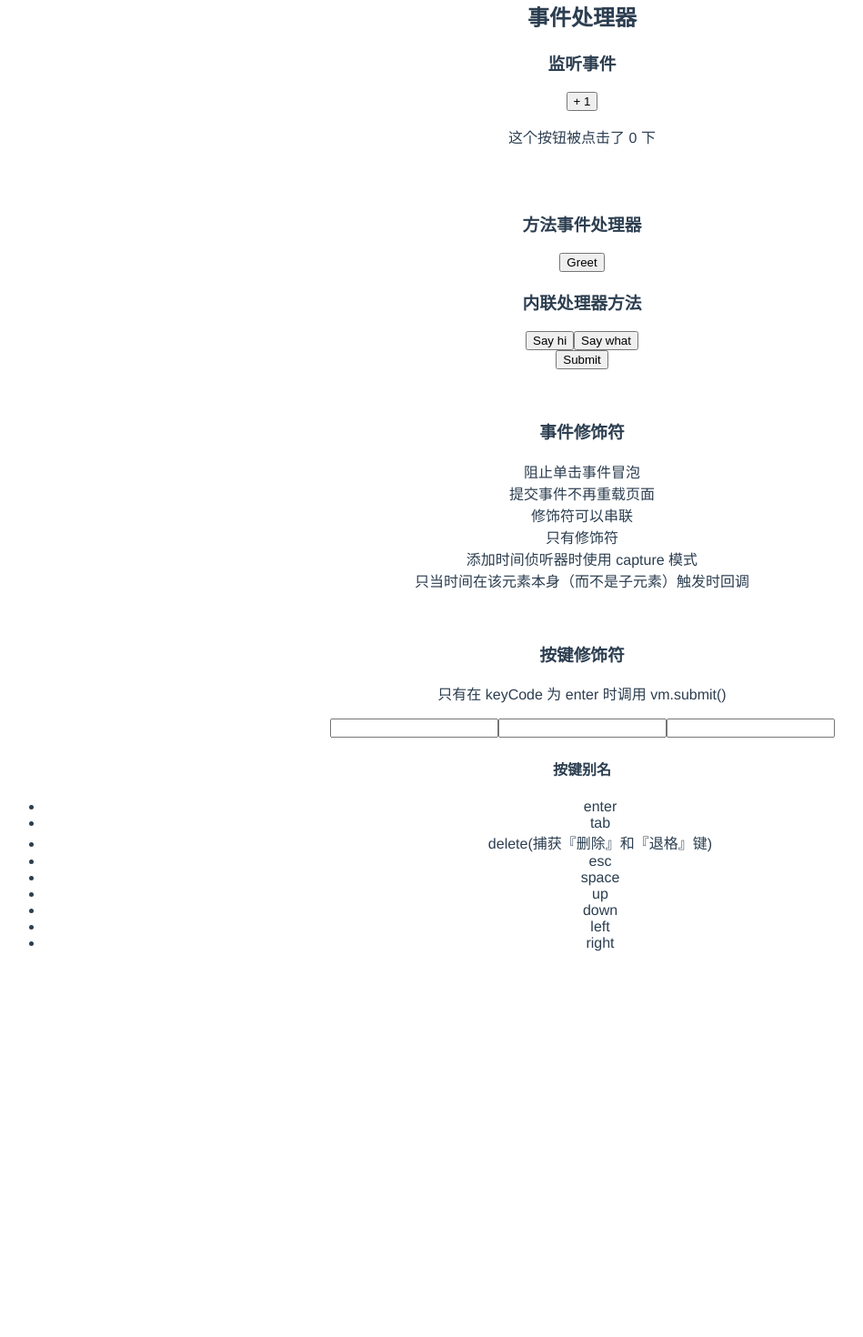
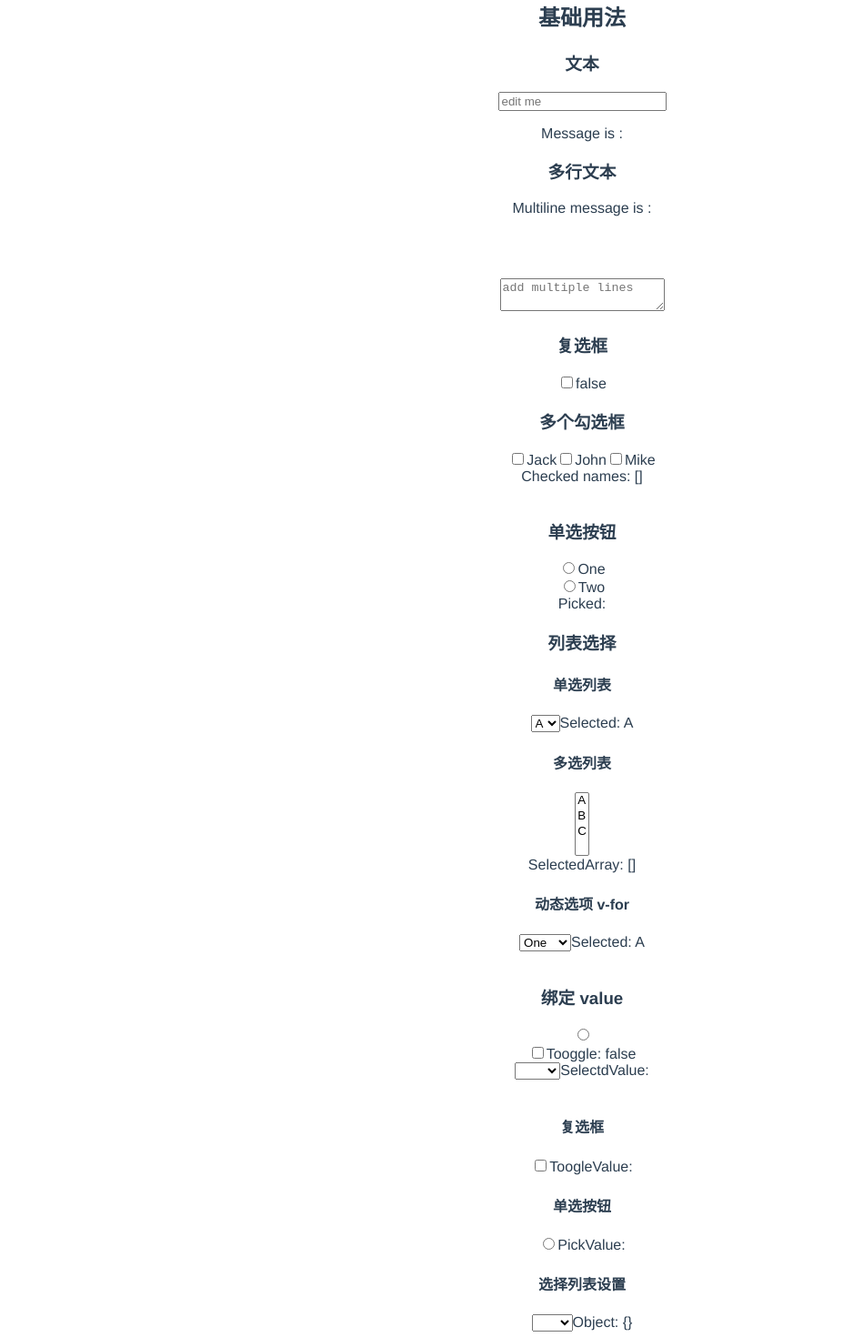
Before and after one commit to kingideayou/VueStudy, a Vue app: page / in a window 1280 px wide. Shown: the part 60-1530 px from the top of the page at 91% size, without its empty margins (0-949 px from the left). Before the commit the page ends 1122 px from the top, so only its background shows below. Built offline with nearby package versions, Linux system fonts and the light colour scheme.

Commit message:
vue forms

```diff
--- a/src/App.vue
+++ b/src/App.vue
@@ -1,8 +1,13 @@
 <template>
   <div id="app">
 
+    <!-- 表单 -->
+    <VueForm></VueForm>
+
     <!-- 事件 -->
+    <!--
     <VueEvent></VueEvent>
+    -->
 
     <!-- 列表 -->
     <!--
@@ -49,6 +54,7 @@ import VueGuide from './components/VueGuide'
 import VueCondition from './components/VueCondition'
 import VueList from './components/VueList'
 import VueEvent from './components/VueEvent'
+import VueForm from './components/VueForm'
 
 export default {
   data: function (){
@@ -77,7 +83,8 @@ export default {
     VueGuide,
     VueCondition,
     VueList,
-    VueEvent
+    VueEvent,
+    VueForm
   },
   watch: {
     items: {
--- /dev/null
+++ b/src/components/VueForm.vue
@@ -0,0 +1,146 @@
+<template lang="html">
+
+  <div>
+    <h2>基础用法</h2>
+    <h3>文本</h3>
+    <input v-model="message" placeholder="edit me">
+    <p>
+      Message is : {{ message }}
+    </p>
+    <h3>多行文本</h3>
+    <span>Multiline message is :</span>
+    <p style="white-space: pre">
+      {{ message }}
+    </p>
+    <br>
+    <textarea v-model="message" placeholder="add multiple lines"></textarea>
+    <h3>复选框</h3>
+    <input type="checkbox" id="checkbox" v-model="checked">
+    <label for="checkbox">{{ checked }}</label>
+    <h3>多个勾选框</h3>
+    <input type="checkbox" id="jack" value="Jack" v-model="checkedNames">
+    <label for="jack">Jack</label>
+    <input type="checkbox" id="john" value="John" v-model="checkedNames">
+    <label for="john">John</label>
+    <input type="checkbox" id="mike" value="Mike" v-model="checkedNames">
+    <label for="mike">Mike</label>
+    <br>
+    <span>Checked names: {{ checkedNames }}</span>
+    <br><br>
+    <h3>单选按钮</h3>
+    <input type="radio" id="one" value="One" v-model="picked">
+    <label for="one">One</label>
+    <br>
+    <input type="radio" id="two" value="Two" v-model="picked">
+    <label for="two">Two</label>
+    <br>
+    <span>Picked: {{ picked }}</span>
+    <br>
+    <h3>列表选择</h3>
+    <h4>单选列表</h4>
+    <select v-model="selected">
+      <option>A</option>
+      <option>B</option>
+      <option>C</option>
+    </select>
+    <span>Selected: {{ selected }}</span>
+    <br>
+    <h4>多选列表</h4>
+    <select v-model="selectedArray" multiple>
+      <option>A</option>
+      <option>B</option>
+      <option>C</option>
+    </select>
+    <br>
+    <span>SelectedArray: {{ selectedArray }}</span>
+    <br>
+    <h4>动态选项 v-for</h4>
+    <select v-model="selected">
+      <option v-for="option in options" v-bind:value="option.value">
+        {{ option.text }}
+      </option>
+    </select>
+    <span>Selected: {{ selected }}</span>
+    <br><br>
+    <h3>绑定 value</h3>
+    <input type="radio" v-model="picked" value="a">
+    <br>
+    <input type="checkbox" v-model="toogle">
+    <span>Tooggle: {{ toogle }}</span>
+    <br>
+    <select v-model="selectedValue">
+      <option value="abc">ABC</option>
+    </select>
+    <span>SelectdValue: {{ selectedValue }}</span>
+    <br><br>
+    <h4>复选框</h4>
+    <input type="checkbox" v-model="toggleValue"
+        v-bind:true-value="a" v-bind:false-value="b">
+    <span>ToogleValue: {{ toggleValue }}</span>
+    <br>
+    <h4>单选按钮</h4>
+    <input type="radio" v-model="pick" v-bind:value="a">
+    <span>PickValue: {{ pick }}</span>
+    <br>
+    <h4>选择列表设置</h4>
+    <select v-model="object">
+      <option v-bind:value="{ number: 123 }">123</option>
+    </select>
+    <span>Object: {{ object }}</span>
+    <br><br>
+    <h3>修饰符</h3>
+    <h4>.lazy</h4>
+    <p>
+      在 "change" 而不是 "input" 事件中更新
+    </p>
+    <input v-model.lazy="msg">
+    <br>
+    <h4>.number</h4>
+    <p>
+      User Input -> Number
+    </p>
+    <input v-model.number="age" type="number">
+    <br>
+    <h4>.trim</h4>
+    <p>
+      去首位空格
+    </p>
+    <input v-model.trim="msg">
+    <br>
+  </div>
+
+</template>
+
+<script>
+export default {
+  data () {
+    return {
+      message: '',
+      checked: false,
+      checkedNames: [],
+      picked: '',
+      selected: 'A',
+      selectedArray: [],
+      options: [
+        {text: 'One', value: 'A'},
+        {text: 'Two', value: 'B'},
+        {text: 'Three', value: 'C'}
+      ],
+      toogle: false,
+      toggleValue: '',
+      a: 'valueA',
+      b: 'valueB',
+      selectedValue: '',
+      pick: '',
+      object: {}
+    }
+  },
+  computed: {},
+  mounted () {},
+  methods: {},
+  components: {}
+}
+</script>
+
+<style lang="css">
+</style>
```
